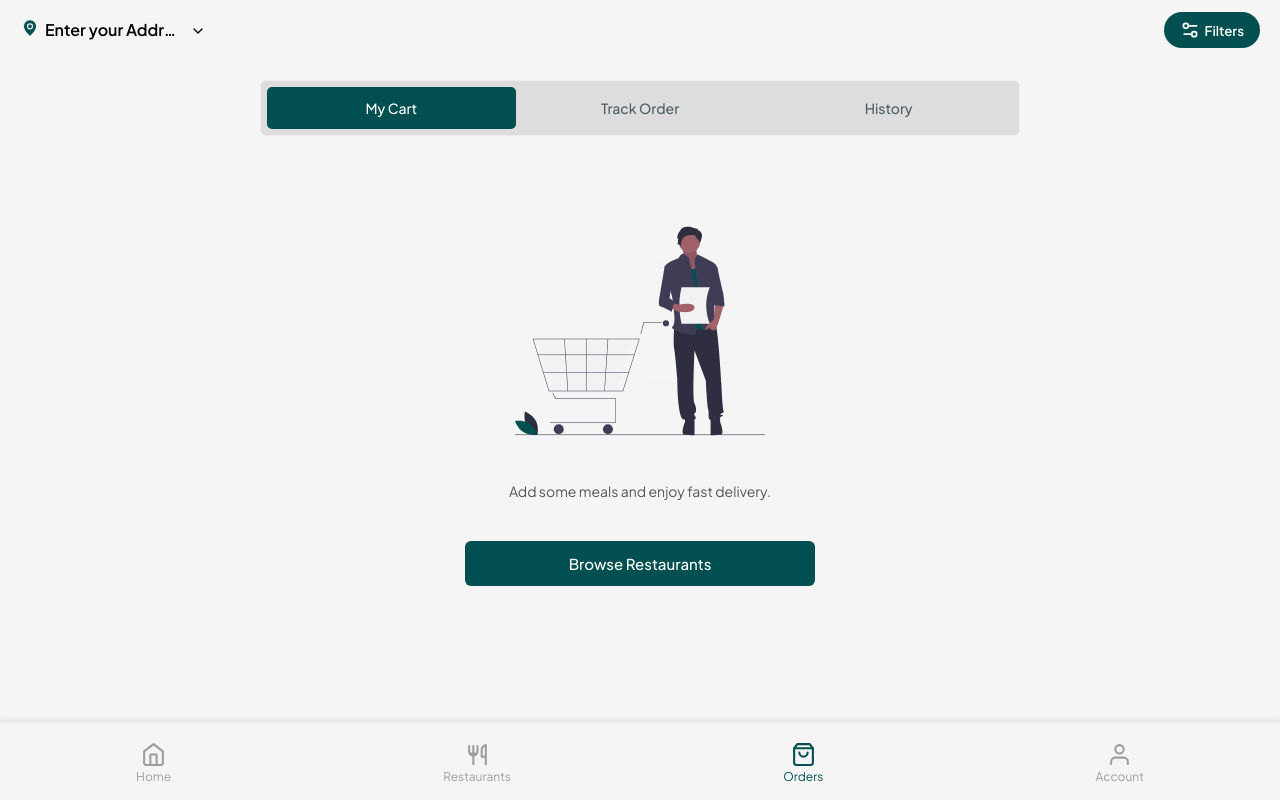
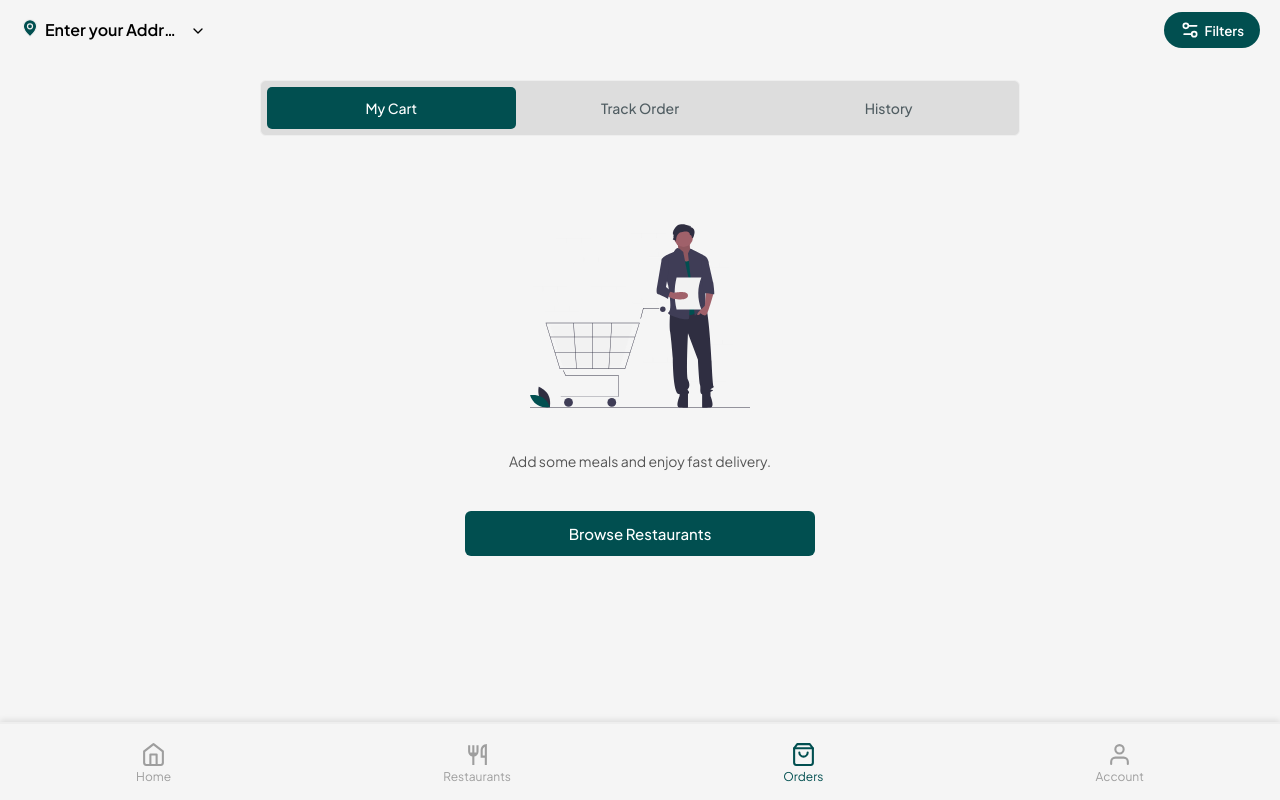
Before and after one commit to ay30bg/droppa, a React (Create React App) app: page /orders in a window 1280 px wide. Built offline with nearby package versions, Linux system fonts and the light colour scheme.

Commit message:
Update orders.css

```diff
--- a/src/styles/orders.css
+++ b/src/styles/orders.css
@@ -78,8 +78,8 @@
 }
 
 .empty-icon {
-  width: 250px;
-  height: 250px;
+  width: 220px;
+  height: 220px;
   margin-top: 30px;
   margin-bottom: 20px;
 }
```
